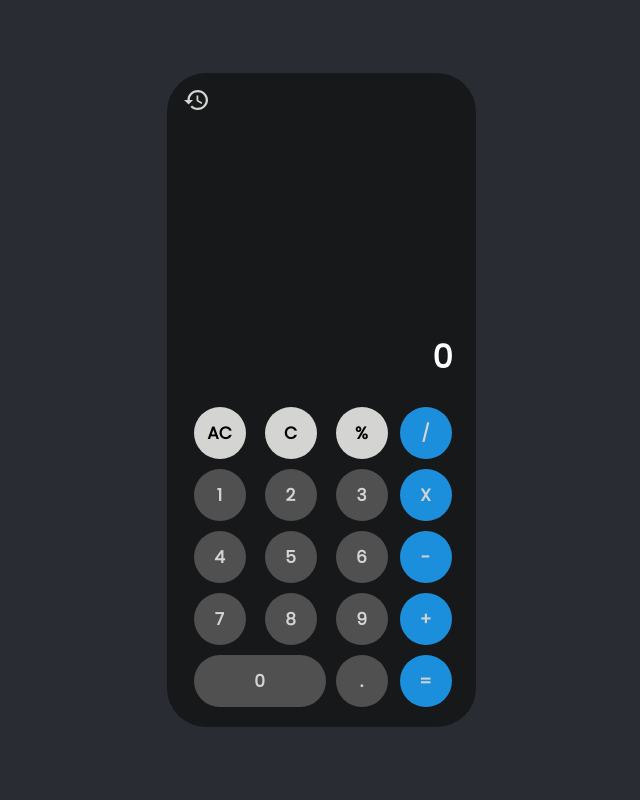
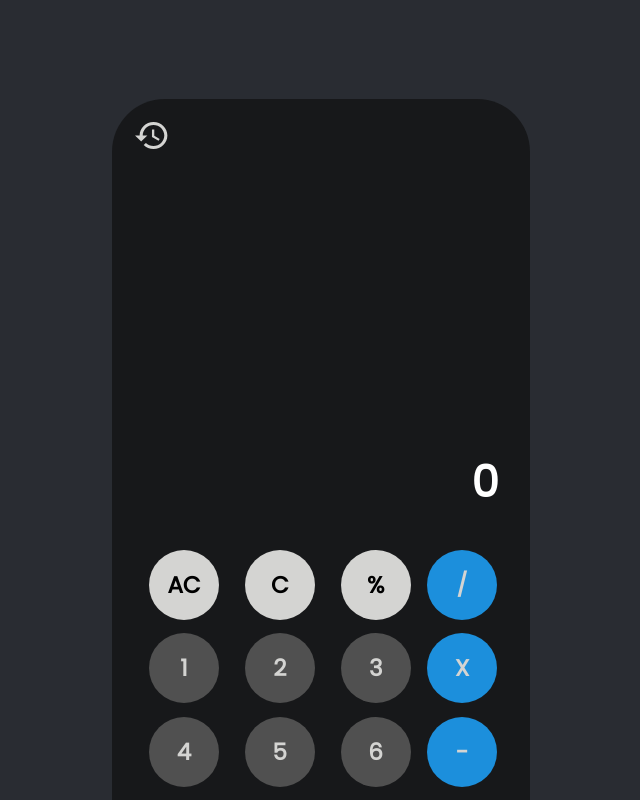
Before and after one commit to JeweIxx/JeweIxx.github.io, a React (Vite) app: page / in a window 1280 px wide. Shown: the top 800 px of the page, without its empty margins (319-959 px from the left). Built offline with nearby package versions, Linux system fonts and the light colour scheme.

Commit message:
added auto zoom to the css

```diff
--- a/src/index.css
+++ b/src/index.css
@@ -2,6 +2,7 @@ body {
   margin: 0;
   padding: 0;
   font-family: "Poppins", sans-serif;
+  zoom: 135%;
 }
 
 .App {
```
